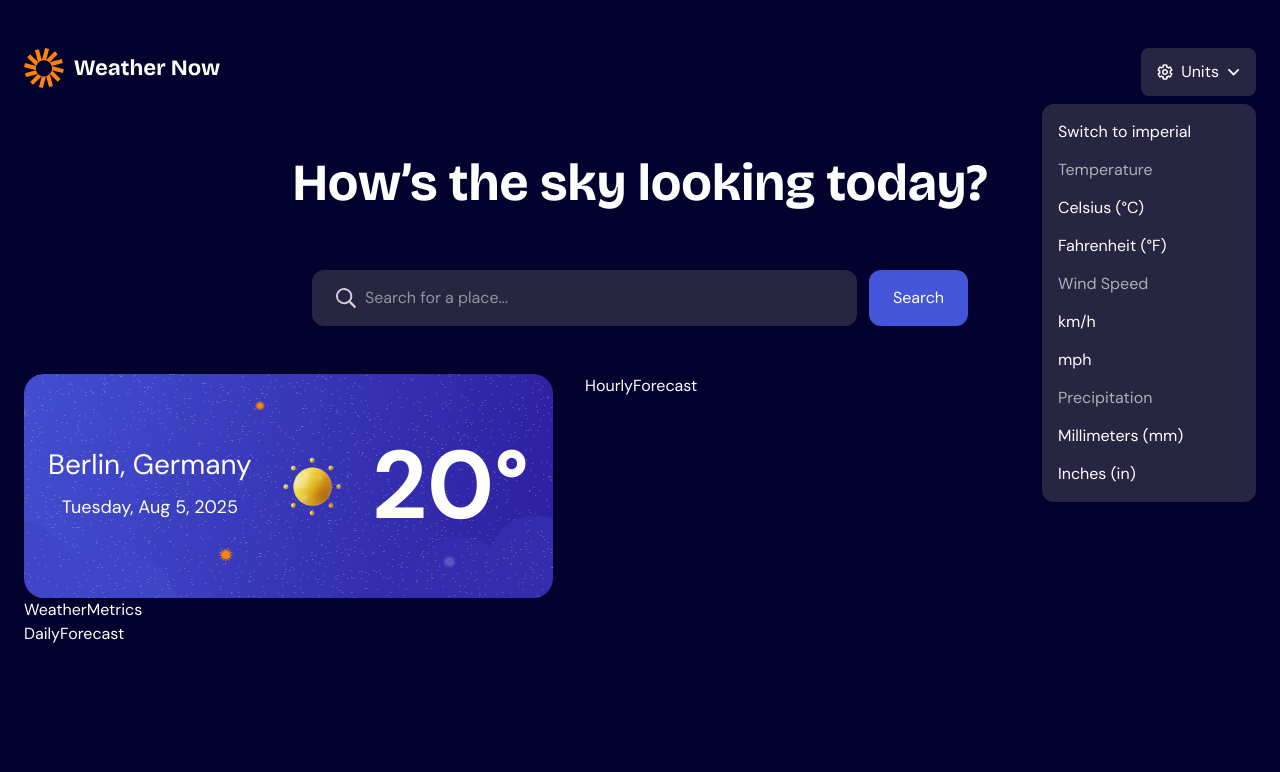
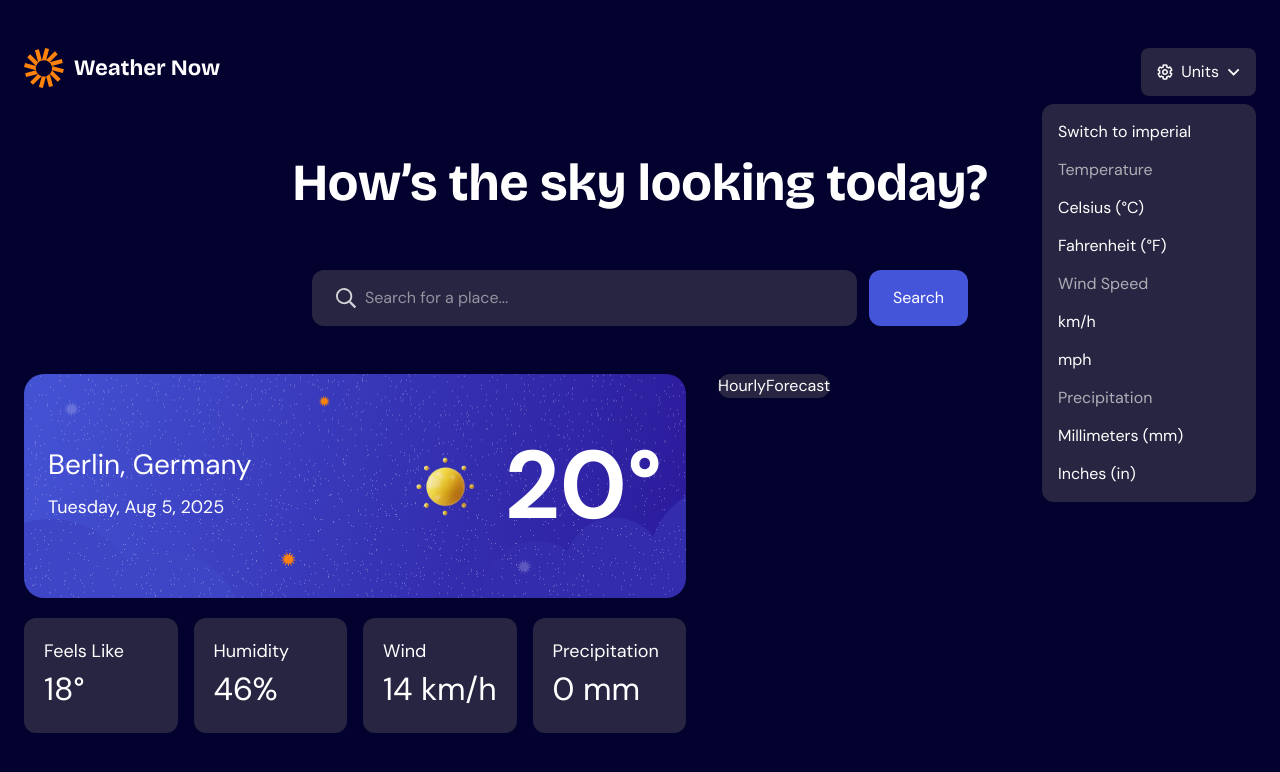
Before and after one commit to mickaelk98/fem-weather-app, a React (Vite) app: page / in a window 1280 px wide. Shown: the top 772 px of the page. Built offline with nearby package versions, Linux system fonts and the light colour scheme.

Commit message:
add daily weather display zone

```diff
--- a/src/components/daily-forecast.tsx
+++ b/src/components/daily-forecast.tsx
@@ -1,3 +1,8 @@
 export function DailyForecast() {
-  return <div>DailyForecast</div>;
+  return (
+    <div className="daily-forecast">
+      <h3></h3>
+      <ul></ul>
+    </div>
+  );
 }
--- a/src/components/daily-weather.tsx
+++ b/src/components/daily-weather.tsx
@@ -2,8 +2,8 @@ import sunIcon from "../assets/images/icon-sunny.webp";
 
 export function DailyWeather() {
   return (
-    <div className="daily-weather rounded-[20px] px-6 py-10 flex flex-col md:flex-row justify-between">
-      <div className="flex flex-col gap-2 items-center justify-center">
+    <div className="daily-weather rounded-[20px] px-6 py-10 flex flex-col md:flex-row justify-between mb-5">
+      <div className="flex flex-col gap-2 items-center justify-center md:items-start">
         <p className="text-[28px]">Berlin, Germany</p>
         <p className="text-[18px]">Tuesday, Aug 5, 2025</p>
         <p></p>
--- a/src/components/hourly-forecast.tsx
+++ b/src/components/hourly-forecast.tsx
@@ -1,3 +1,3 @@
 export function HourlyForecast() {
-  return <div>HourlyForecast</div>;
+  return <div className="hourly-forecast">HourlyForecast</div>;
 }
--- a/src/components/weather-metrics.tsx
+++ b/src/components/weather-metrics.tsx
@@ -1,3 +1,22 @@
 export function WeatherMetrics() {
-  return <div>WeatherMetrics</div>;
+  return (
+    <ul className="weather-metrics grid grid-cols-2 md:grid-cols-4 gap-4">
+      <li className="p-5">
+        <p className="text-[18px]">Feels Like</p>
+        <p className="text-[32px]">18°</p>
+      </li>
+      <li className="p-5">
+        <p className="text-[18px]">Humidity</p>
+        <p className="text-[32px]">46%</p>
+      </li>
+      <li className="p-5">
+        <p className="text-[18px]">Wind</p>
+        <p className="text-[32px]">14 km/h</p>
+      </li>
+      <li className="p-5">
+        <p className="text-[18px]">Precipitation</p>
+        <p className="text-[32px]">0 mm</p>
+      </li>
+    </ul>
+  );
 }
--- a/src/index.css
+++ b/src/index.css
@@ -34,6 +34,17 @@ h1 {
   background: url("./assets/images/bg-today-small.svg") no-repeat center/cover;
 }
 
+.weather-metrics li,
+.daily-forecast li,
+.hourly-forecast {
+  background: var(--neutral-800);
+  border-radius: 12px;
+}
+
+.hourly-forecast {
+  border-radius: 20px;
+}
+
 @media (min-width: 767px) {
   .daily-weather {
     background: url("./assets/images/bg-today-large.svg") no-repeat center/cover;
```
